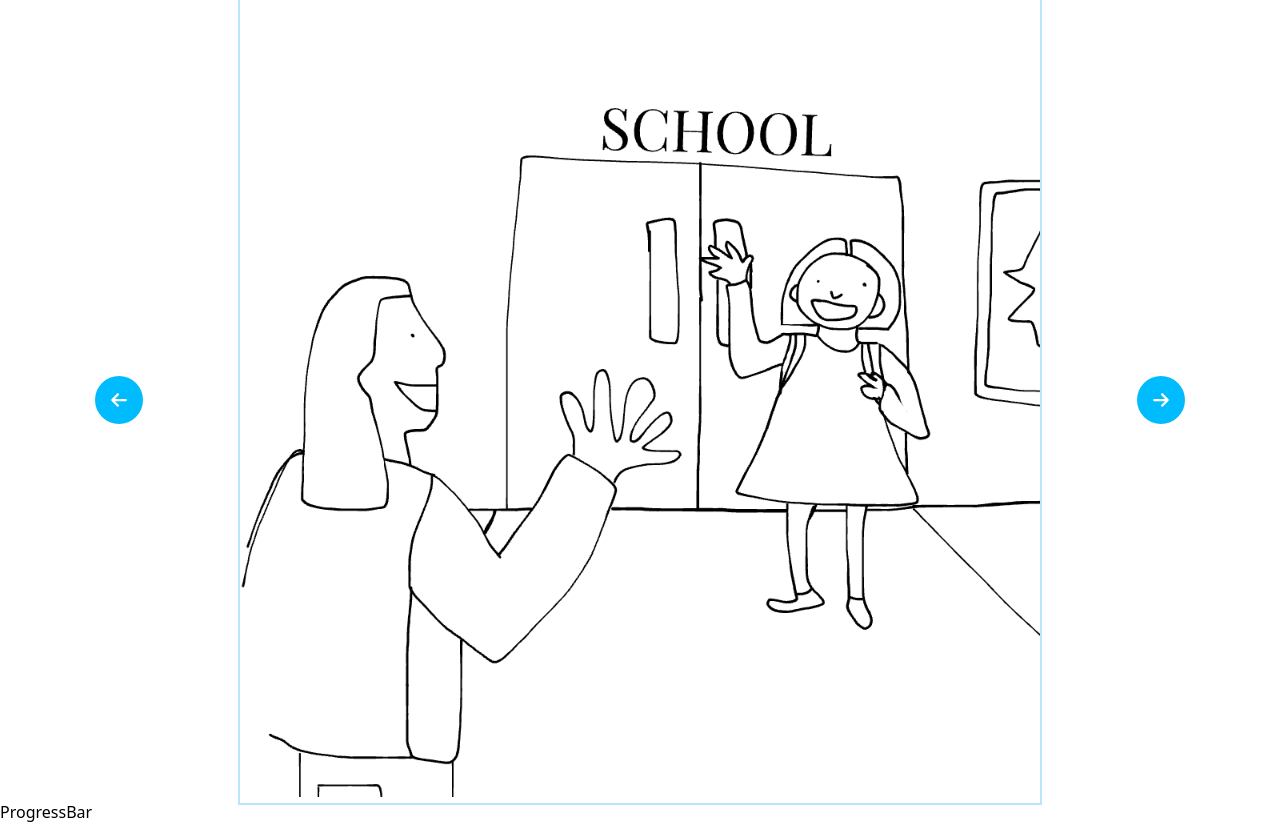
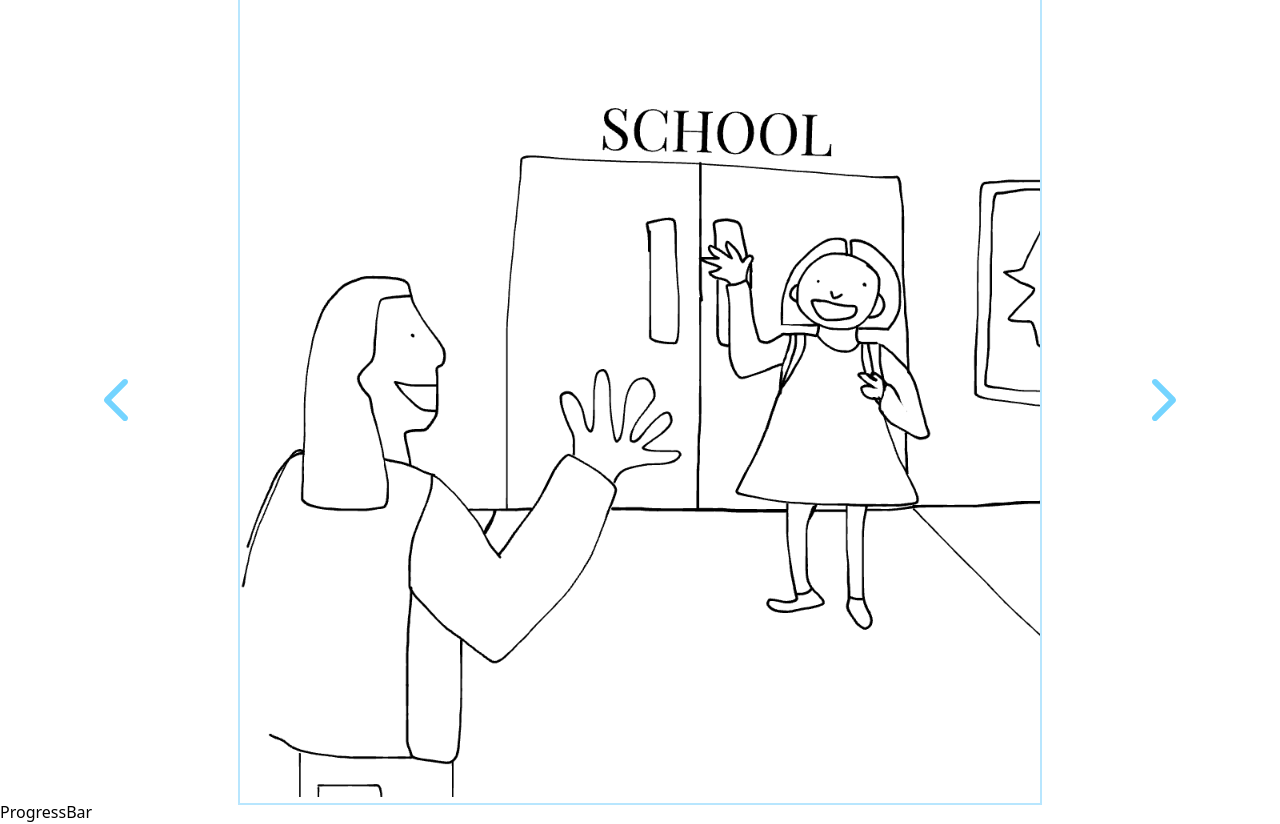
Before and after one commit to jessicatong8/afd-story, a React (Vite) app: page /read/1 in a window 1280 px wide. Built offline with nearby package versions, Linux system fonts and the light colour scheme.

Commit message:
change to chevron

```diff
--- a/src/components/BackButton.tsx
+++ b/src/components/BackButton.tsx
@@ -1,16 +1,15 @@
-import { FaArrowLeft } from "react-icons/fa6";
+import { FaChevronLeft } from "react-icons/fa6";
 import { useReadContext } from "./ReadContext";
 
 const BackButton = () => {
   const { handleBack, backIsActive } = useReadContext();
 
   return (
-    <button
-      className={`hidden lg:flex w-12 h-12 items-center justify-center rounded-full text-white hide-portrait
-      ${backIsActive ? "bg-sky-400  hover:bg-sky-500 transition" : "bg-gray-400"}`}
-      onClick={handleBack}
-    >
-      <FaArrowLeft className="text-lg" />
+    <button onClick={handleBack}>
+      <FaChevronLeft
+        className={`hidden lg:flex w-12 h-12 items-center justify-center rounded-full hide-portrait
+        ${backIsActive ? "text-sky-300  hover:text-sky-500 transition cursor-pointer" : "text-gray-400"}`}
+      />
     </button>
   );
 };
--- a/src/components/NextButton.tsx
+++ b/src/components/NextButton.tsx
@@ -1,15 +1,14 @@
-import { FaArrowRight } from "react-icons/fa6";
+import { FaChevronRight } from "react-icons/fa6";
 import { useReadContext } from "./ReadContext";
 
 const NextButton = () => {
   const { handleNext, nextIsActive } = useReadContext();
   return (
-    <button
-      className={`hidden lg:flex w-12 h-12 items-center justify-center rounded-full text-white hide-portrait
-        ${nextIsActive ? "bg-sky-400  hover:bg-sky-500 transition" : "bg-gray-400"}`}
-      onClick={handleNext}
-    >
-      <FaArrowRight className="text-lg" />
+    <button onClick={handleNext}>
+      <FaChevronRight
+        className={`hidden lg:flex w-12 h-12 items-center justify-center rounded-full hide-portrait
+        ${nextIsActive ? "text-sky-300  hover:text-sky-500 transition cursor-pointer" : "text-gray-400"}`}
+      />
     </button>
   );
 };
```
